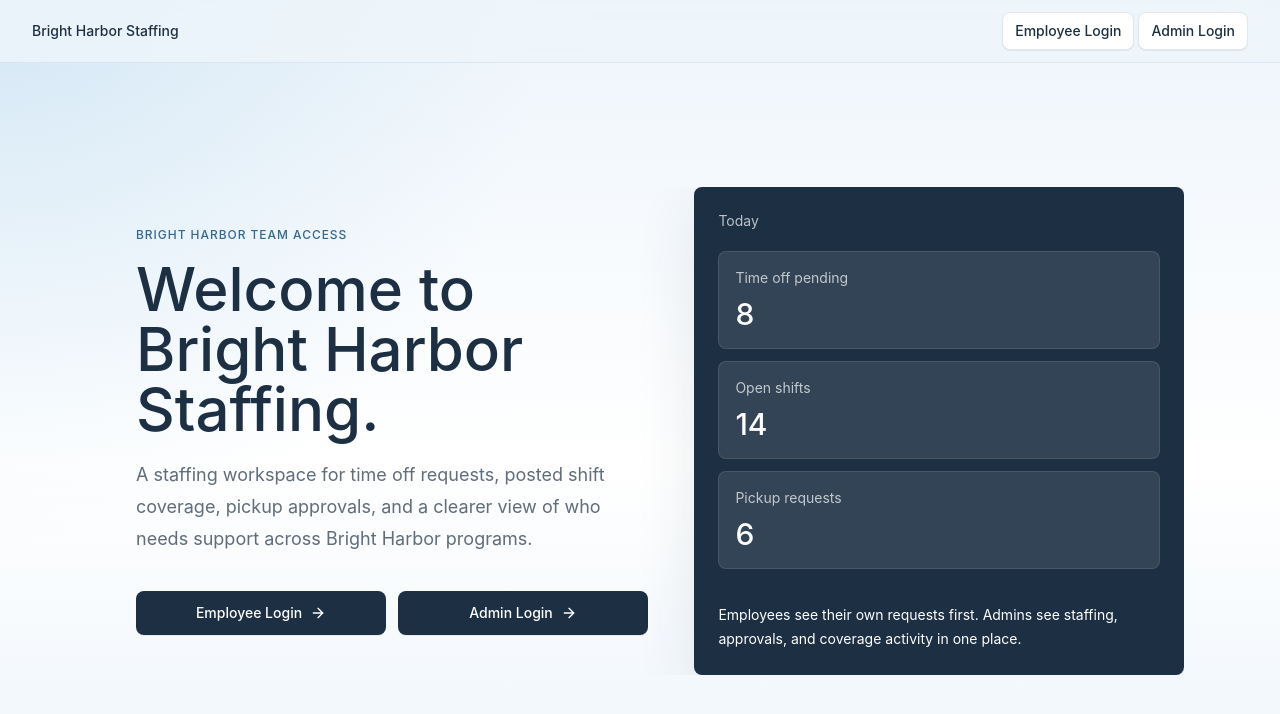
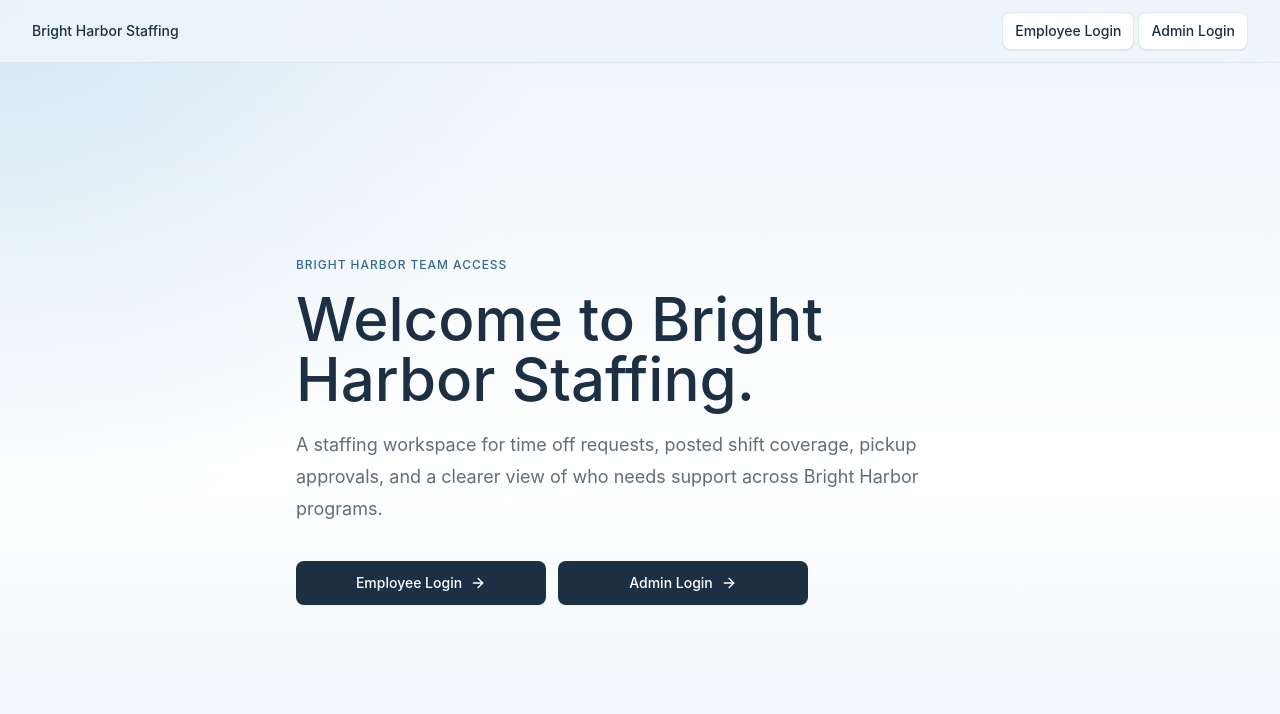
Before and after one commit to rkaul732/Bright-Harbor-Staffing, a Next.js app: page / in a window 1280 px wide. Shown: the top 714 px of the page. Built offline with nearby package versions, Linux system fonts and the light colour scheme.

Commit message:
Create clean public login and normalize Supabase URL

```diff
--- a/src/app/page.tsx
+++ b/src/app/page.tsx
@@ -9,10 +9,9 @@ const roleLinks = [
 
 export default function LandingPage() {
   return (
-    <main className="mx-auto flex min-h-[calc(100vh-65px)] max-w-6xl flex-col items-center justify-center px-4 py-10 text-center sm:px-6 lg:px-8">
+    <main className="mx-auto flex min-h-[calc(100vh-65px)] max-w-5xl flex-col items-center justify-center px-4 py-10 text-center sm:px-6 lg:px-8">
       <section className="w-full overflow-hidden">
-        <div className="grid min-h-[28rem] items-stretch lg:grid-cols-[1.1fr_0.9fr]">
-          <div className="flex flex-col justify-center px-5 py-10 text-left sm:px-8 lg:px-10">
+        <div className="mx-auto flex min-h-[28rem] max-w-3xl flex-col justify-center px-5 py-10 text-left sm:px-8 lg:px-10">
           <p className="label">Bright Harbor team access</p>
           <h1 className="mt-4 text-balance text-4xl font-medium leading-tight text-harbor-midnight sm:text-5xl lg:text-6xl">
             Welcome to {APP_NAME}.
@@ -32,33 +31,6 @@ export default function LandingPage() {
             ))}
           </div>
         </div>
-          <div className="hidden rounded-lg bg-harbor-midnight p-6 text-left text-white shadow-soft lg:block">
-            <div className="flex h-full flex-col justify-between">
-              <div>
-                <p className="text-sm text-white/70">Today</p>
-                <div className="mt-5 space-y-3">
-                  {["Time off pending", "Open shifts", "Pickup requests"].map(
-                    (item, index) => (
-                      <div
-                        key={item}
-                        className="rounded-lg border border-white/10 bg-white/10 p-4"
-                      >
-                        <p className="text-sm text-white/70">{item}</p>
-                        <p className="mt-2 text-3xl font-medium">
-                          {[8, 14, 6][index]}
-                        </p>
-                      </div>
-                    )
-                  )}
-                </div>
-              </div>
-              <p className="text-sm leading-6 text-white/68">
-                Employees see their own requests first. Admins see staffing,
-                approvals, and coverage activity in one place.
-              </p>
-            </div>
-          </div>
-        </div>
       </section>
     </main>
   );
--- a/src/shared/lib/supabase/env.ts
+++ b/src/shared/lib/supabase/env.ts
@@ -1,3 +1,11 @@
+function normalizeSupabaseUrl(url: string) {
+  try {
+    return new URL(url).origin;
+  } catch {
+    return url.replace(/\/rest\/v1\/?$/, "");
+  }
+}
+
 export function isSupabaseConfigured() {
   return Boolean(
     process.env.NEXT_PUBLIC_SUPABASE_URL &&
@@ -13,5 +21,5 @@ export function getSupabaseEnv() {
     throw new Error("Supabase environment variables are not configured.");
   }
 
-  return { url, anonKey };
+  return { url: normalizeSupabaseUrl(url), anonKey };
 }
```
Lines whose indentation alone changed are shown as unchanged.
